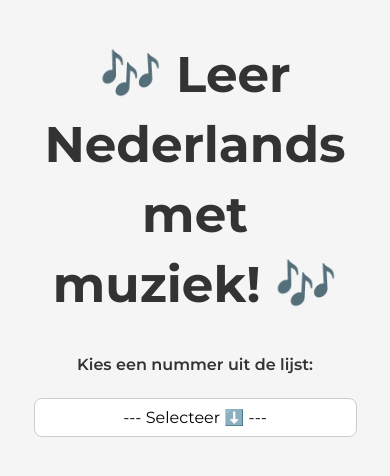
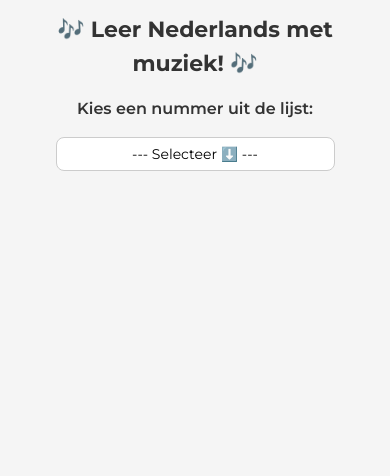
Before and after one commit to imdevisser/leer-Nederlands-met-muziek, a React (Vite) app: page / in a window 390 px wide. Shown: the top 476 px of the page. Built offline with nearby package versions, Linux system fonts and the light colour scheme.

Commit message:
Mobile update
Make it mobile friendly

```diff
--- a/src/App.jsx
+++ b/src/App.jsx
@@ -26,4 +26,12 @@ export default App;
 const Container = styled.div`
   text-align: center;
   padding: 20px;
+
+  @media (max-width: 768px) {
+    padding: 10px;
+  }
+
+  @media (max-width: 480px) {
+    padding: 5px;
+  }
 `;
--- a/src/components/Header.jsx
+++ b/src/components/Header.jsx
@@ -17,5 +17,17 @@ const Head = styled.div`
     font-size: 50px;
     line-height: 70px;
     padding: 20px;
+
+    @media (max-width: 768px) {
+      font-size: 28px;
+      line-height: 40px;
+      padding: 10px;
+    }
+
+    @media (max-width: 480px) {
+      font-size: 22px;
+      line-height: 34px;
+      padding: 8px;
+    }
   }
 `;
--- a/src/components/SearchBar.jsx
+++ b/src/components/SearchBar.jsx
@@ -33,6 +33,11 @@ const Dropdown = styled.div`
   p {
     line-height: 50px;
   }
+
+  @media (max-width: 768px) {
+    width: 100%;
+    padding: 0 10px;
+  }
 `;
 
 const Label = styled.label`
@@ -40,12 +45,21 @@ const Label = styled.label`
   display: block;
   font-weight: 600;
   line-height: 50px;
+
+  @media (max-width: 768px) {
+    font-size: 16px;
+    line-height: 40px;
+  }
 `;
 
 const Wrapper = styled.div`
   display: inline-block;
   position: relative;
   font-family: sans-serif;
+
+  @media (max-width: 768px) {
+    width: 100%;
+  }
 `;
 
 const Select = styled.select`
@@ -67,4 +81,9 @@ const Select = styled.select`
     outline: none;
     border-color: #555;
   }
+
+  @media (max-width: 768px) {
+    font-size: 14px;
+    padding: 8px 12px;
+  }
 `;
--- a/src/data/songs/song3.json
+++ b/src/data/songs/song3.json
@@ -194,7 +194,7 @@
         "fact": "de Guldens waren de munteenheid in Nederland tot en met 2002."
       },
       {
-        "text": "aan de Euro ",
+        "text": " aan de Euro ",
         "type": "text"
       },
       {
--- a/src/styles/LyricsStyles.js
+++ b/src/styles/LyricsStyles.js
@@ -8,6 +8,11 @@ export const VideoWrapper = styled.div`
   border-radius: 12px;
   overflow: hidden;
   box-shadow: 0 4px 20px rgba(0, 0, 0, 0.1);
+
+  @media (max-width: 768px) {
+    max-width: 100%;
+    margin-top: 16px;
+  }
 `;
 
 export const Instruction = styled.p`
@@ -16,12 +21,20 @@ export const Instruction = styled.p`
   color: #333;
   margin-bottom: 10px;
   text-align: center;
+
+  @media (max-width: 768px) {
+    font-size: 16px;
+  }
 `;
 
 export const BlankWrapper = styled.span`
   display: inline-flex;
   align-items: center;
   gap: 4px;
+
+  @media (max-width: 768px) {
+    gap: 2px;
+  }
 `;
 
 export const HintWrapper = styled.span`
@@ -97,6 +110,10 @@ export const FactHover = styled.span`
   opacity: 0;
   transition: opacity 0.2s ease;
   z-index: 10;
+
+  @media (max-width: 768px) {
+    font-size: 0.7rem;
+  }
 `;
 
 export const FactHoverWrapper = styled.span`
@@ -127,6 +144,11 @@ export const CheckAnswersButton = styled.button`
   &:focus {
     outline: none;
   }
+
+  @media (max-width: 768px) {
+    padding: 8px 16px;
+    font-size: 14px;
+  }
 `;
 
 export const StyledBr = styled.br`
@@ -137,6 +159,10 @@ export const StyledBr = styled.br`
 export const Verse = styled.div`
   margin-bottom: 60px;
   line-height: 2;
+
+  @media (max-width: 768px) {
+    margin-bottom: 30px;
+  }
 `;
 
 export const LyricsContainer = styled.div`
@@ -146,6 +172,11 @@ export const LyricsContainer = styled.div`
   max-width: 1200px;
   margin: 40px auto;
   font-size: 20px;
+
+  @media (max-width: 768px) {
+    padding: 16px;
+    font-size: 16px;
+  }
 `;
 
 export const BlankInput = styled.input`
@@ -170,4 +201,10 @@ export const BlankInput = styled.input`
       border-color: red;
       background-color: #f9e0e0;
     `}
+
+    @media (max-width: 768px) {
+    font-size: 14px;
+    padding: 4px 6px;
+    width: 80px;
+  }
 `;
```
